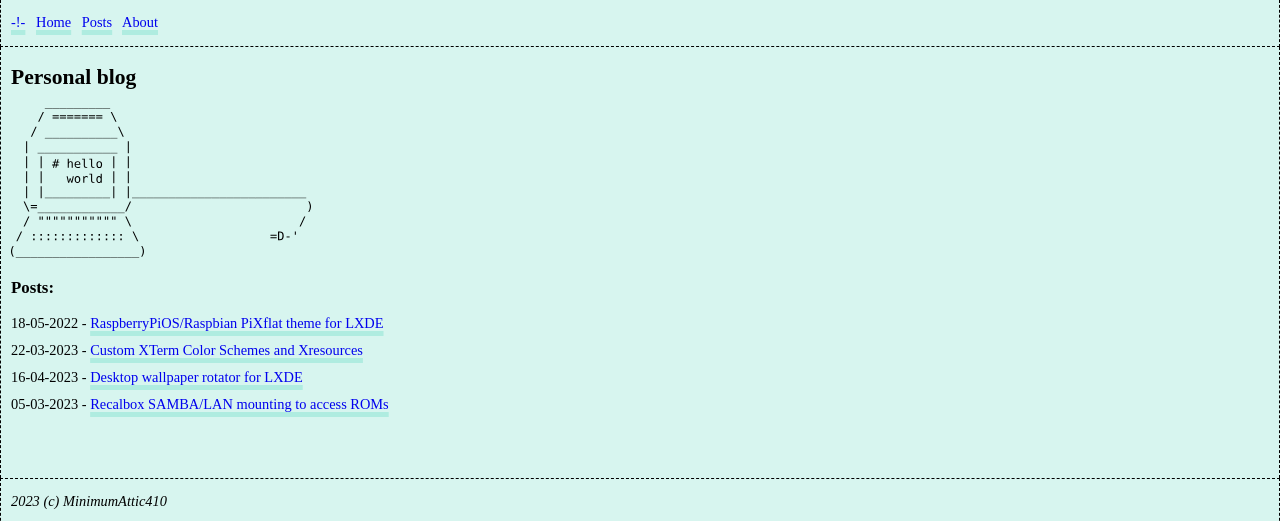
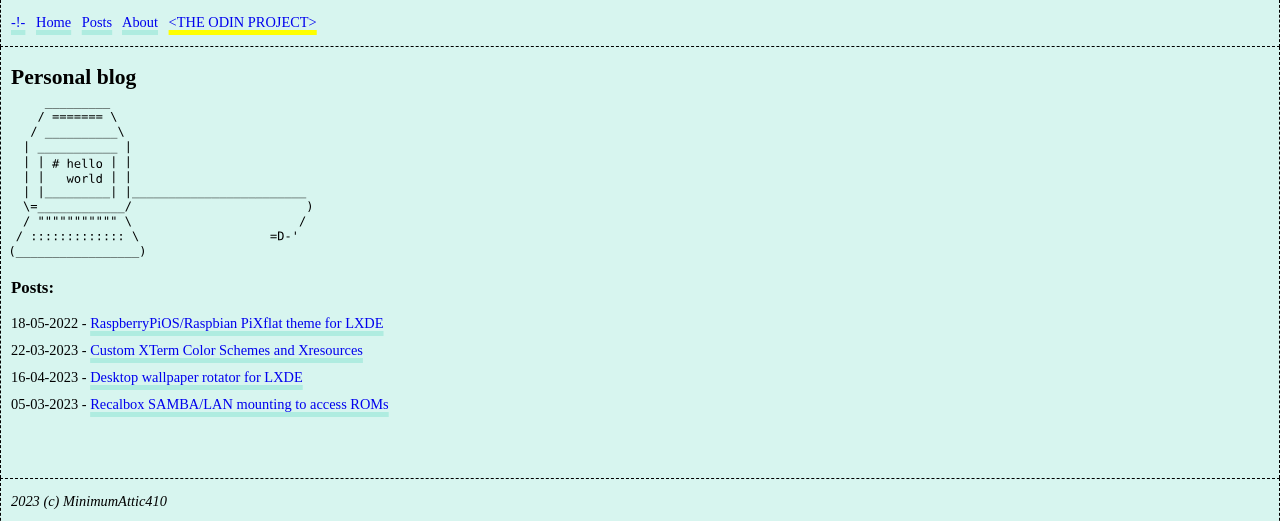
Before and after one commit to minimumattic/minimumattic.github.io, a plain HTML site: page index.html in a window 1280 px wide. Shown: the top 521 px of the page. Drawn offline with Linux system fonts and the light colour scheme.

Commit message:
Add Odin Project

```diff
--- a/index.html
+++ b/index.html
@@ -24,6 +24,7 @@
 		    <a class="nav" href="index.html">Home</a>
 		    <a class="nav" href="#">Posts</a>
 		    <a class="nav" href="#">About</a>
+		    <a class="odin" href="../odin/recipe.html">&lt;THE ODIN PROJECT&gt;</a>
 		  </li>
 		</ul>
 	  </nav>
--- a/style/style.css
+++ b/style/style.css
@@ -156,6 +156,18 @@ ul.nav-listing {
 	padding: 5px 0 5px 0;
 	}
 
+.odin {
+	margin-right: 7px;
+	text-decoration-line: underline;
+	text-decoration-color: yellow;
+	text-decoration-thickness: 5px;
+}
+
+.odin:hover {
+	background-color: yellow;
+	padding: 5px 0 5px 0;
+	}
+
 .input {
 	font-family: 'Dejavu Sans Mono';
 	font-size: 0.8rem;
```
Also changed, not shown: pages/odin/recipe.html (added).
